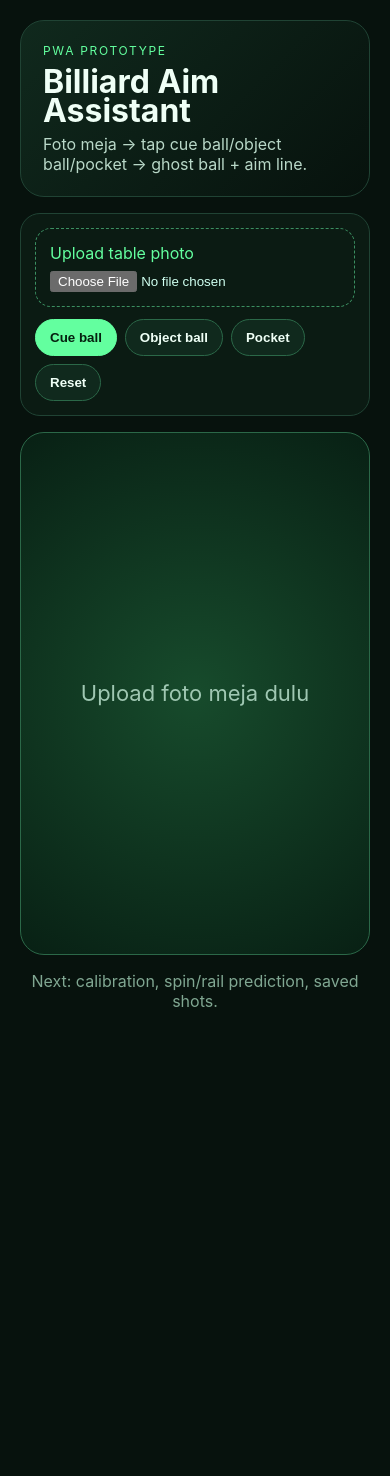
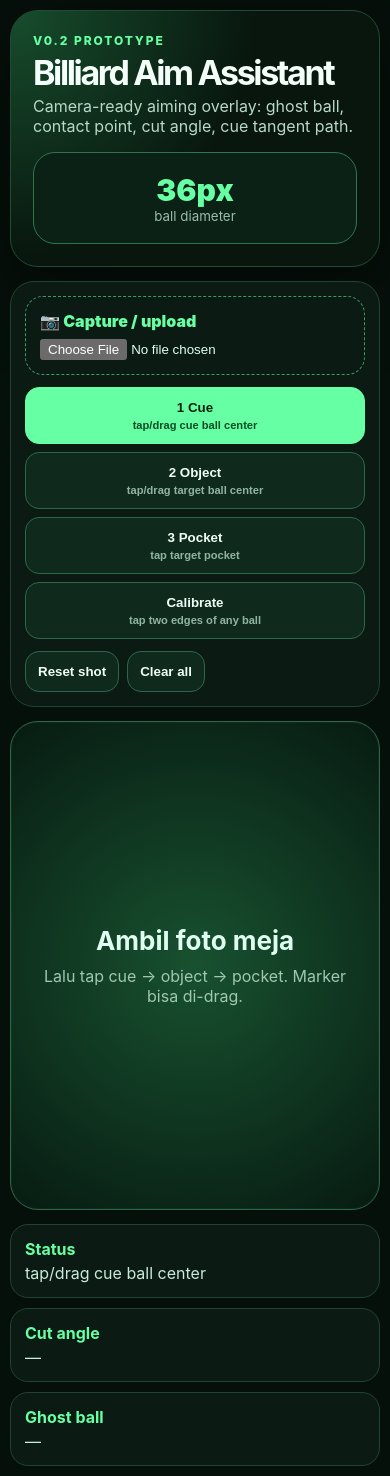
Before and after one commit to ryan-prayoga/billiard-aim-assistant, a React (Vite) app: page / in a window 390 px wide. Before the commit the page ends 1051 px from the top, so only its background shows below. Built offline with nearby package versions, Linux system fonts and the light colour scheme.

Commit message:
Improve shot planning UX and geometry

```diff
--- a/src/App.css
+++ b/src/App.css
@@ -1,25 +1,43 @@
-:root { color-scheme: dark; font-family: Inter, system-ui, sans-serif; }
+:root { color-scheme: dark; font-family: Inter, ui-sans-serif, system-ui, -apple-system, Segoe UI, sans-serif; }
 * { box-sizing: border-box; }
-body { margin: 0; background: #07120d; color: #effff6; }
-.app { min-height: 100vh; padding: 20px; display: grid; gap: 16px; max-width: 960px; margin: 0 auto; }
-header { padding: 22px; border: 1px solid #204334; border-radius: 24px; background: linear-gradient(135deg, #10291d, #07120d); }
-h1 { margin: 0 0 8px; font-size: clamp(32px, 7vw, 64px); line-height: .9; }
-p { color: #b9d8c8; margin: 0; }
-.eyebrow { color: #63ff9f; text-transform: uppercase; letter-spacing: .14em; font-size: 12px; margin-bottom: 10px; }
-.panel { display: grid; gap: 12px; padding: 14px; border: 1px solid #204334; border-radius: 20px; background: #0b1b13; }
-.upload { display: grid; gap: 8px; padding: 14px; border: 1px dashed #3b8f61; border-radius: 16px; color: #63ff9f; cursor: pointer; }
-.upload input { color: #cffff0; }
-.steps { display: flex; gap: 8px; flex-wrap: wrap; }
-button { border: 1px solid #2b6848; background: #10291d; color: #effff6; padding: 10px 14px; border-radius: 999px; font-weight: 700; }
-button.active { background: #63ff9f; color: #05200f; border-color: #63ff9f; }
-.table { position: relative; min-height: 62vh; overflow: hidden; border: 1px solid #2b6848; border-radius: 24px; background: radial-gradient(circle, #174b2c, #082014); touch-action: manipulation; }
-.table img { width: 100%; height: 100%; min-height: 62vh; object-fit: contain; display: block; }
-.placeholder { position: absolute; inset: 0; display: grid; place-items: center; color: #9fc7b2; font-size: 22px; }
+body { margin: 0; background: #06100b; color: #f3fff8; }
+button, label { -webkit-tap-highlight-color: transparent; }
+.app { min-height: 100vh; max-width: 1100px; margin: 0 auto; padding: 16px; display: grid; gap: 14px; }
+.hero { display: flex; justify-content: space-between; gap: 16px; align-items: stretch; padding: 22px; border: 1px solid #214b35; border-radius: 28px; background: radial-gradient(circle at top left, #174d2d, #08160e 55%); box-shadow: 0 20px 80px #0008; }
+h1 { margin: 0 0 8px; font-size: clamp(34px, 7vw, 72px); line-height: .88; letter-spacing: -0.07em; }
+p { margin: 0; color: #b9d8c8; }
+.eyebrow { color: #67ffa4; text-transform: uppercase; letter-spacing: .16em; font-size: 12px; font-weight: 800; margin-bottom: 10px; }
+.metric { min-width: 132px; border: 1px solid #2f7650; border-radius: 22px; display: grid; place-content: center; text-align: center; background: #0b2116; }
+.metric span { font-size: 30px; font-weight: 900; color: #67ffa4; }
+.metric small { color: #98bda8; }
+.toolbar { display: grid; gap: 12px; padding: 14px; border: 1px solid #204334; border-radius: 24px; background: #0b1b13; }
+.capture { border: 1px dashed #3d9b66; border-radius: 18px; padding: 14px; color: #67ffa4; font-weight: 900; cursor: pointer; display: grid; gap: 8px; }
+.capture input { color: #dffff0; }
+.toolgrid { display: grid; grid-template-columns: repeat(4, 1fr); gap: 8px; }
+button { border: 1px solid #2b6848; background: #10291d; color: #effff6; border-radius: 18px; padding: 12px; font-weight: 800; cursor: pointer; }
+button small { display: block; margin-top: 4px; color: #8fb5a0; font-weight: 600; }
+button.active { background: #67ffa4; color: #05200f; border-color: #67ffa4; }
+button.active small { color: #0b4d26; }
+.actions { display: flex; gap: 8px; flex-wrap: wrap; }
+.stage { position: relative; min-height: 64vh; overflow: hidden; border: 1px solid #2b6848; border-radius: 28px; background: radial-gradient(circle, #185130, #071b11); touch-action: none; box-shadow: inset 0 0 0 1px #ffffff08; }
+.stage img { width: 100%; height: 100%; min-height: 64vh; object-fit: contain; display: block; user-select: none; pointer-events: none; }
+.empty { position: absolute; inset: 0; display: grid; place-content: center; gap: 10px; text-align: center; color: #9fc7b2; padding: 28px; }
+.empty b { font-size: clamp(26px, 6vw, 54px); color: #dffff0; }
 .overlay { position: absolute; inset: 0; width: 100%; height: 100%; pointer-events: none; }
-.cue { fill: rgba(255,255,255,.38); stroke: white; stroke-width: 3; }
-.object { fill: rgba(255,199,64,.38); stroke: #ffc740; stroke-width: 3; }
-.pocket { fill: rgba(255,74,74,.5); stroke: #ff4a4a; stroke-width: 3; }
-.ghost { fill: rgba(99,255,159,.2); stroke: #63ff9f; stroke-width: 3; stroke-dasharray: 6 6; }
-.aimLine { stroke: #63ff9f; stroke-width: 4; stroke-linecap: round; }
-.objectLine { stroke: #ffc740; stroke-width: 3; stroke-linecap: round; stroke-dasharray: 10 8; }
-footer { color: #80a792; text-align: center; padding-bottom: 20px; }
+.marker { position: absolute; translate: -50% -50%; display: grid; place-items: center; border-radius: 50%; padding: 0; font-size: 13px; z-index: 4; box-shadow: 0 8px 28px #000b; touch-action: none; }
+.marker.cue { background: #ffffff44; border: 3px solid #fff; color: #fff; }
+.marker.object { background: #ffc74055; border: 3px solid #ffc740; color: #fff1b8; }
+.marker.pocket { background: #ff4a4a66; border: 3px solid #ff4a4a; color: #fff; }
+.marker.calA, .marker.calB { width: 18px !important; height: 18px !important; background: #4aa3ff; border: 3px solid #bfe0ff; }
+.ghost { fill: rgba(103,255,164,.17); stroke: #67ffa4; stroke-width: 4; stroke-dasharray: 7 7; filter: drop-shadow(0 0 12px #67ffa488); }
+.aimLine { stroke: #67ffa4; stroke-width: 5; stroke-linecap: round; filter: drop-shadow(0 0 8px #67ffa4aa); }
+.objectLine { stroke: #ffc740; stroke-width: 4; stroke-linecap: round; stroke-dasharray: 12 8; }
+.tangent { stroke: #7ad7ff; stroke-width: 3; stroke-linecap: round; stroke-dasharray: 5 7; }
+.contact { fill: #ff4af3; stroke: #fff; stroke-width: 2; }
+.calLine { stroke: #4aa3ff; stroke-width: 3; stroke-linecap: round; }
+.readout { display: grid; grid-template-columns: repeat(3, 1fr); gap: 10px; }
+.readout div { border: 1px solid #204334; border-radius: 18px; background: #0b1b13; padding: 14px; display: grid; gap: 4px; }
+.readout b { color: #67ffa4; }
+.readout span { color: #c9ead8; }
+@media (max-width: 760px) { .hero { flex-direction: column; } .metric { min-height: 92px; } .toolgrid, .readout { grid-template-columns: 1fr 1fr; } .stage, .stage img { min-height: 58vh; } }
+@media (max-width: 480px) { .app { padding: 10px; } .toolgrid, .readout { grid-template-columns: 1fr; } button { border-radius: 14px; } }
--- a/src/App.tsx
+++ b/src/App.tsx
@@ -1,92 +1,124 @@
-import { useMemo, useState } from 'react'
-import type { ChangeEvent } from 'react'
+import { useEffect, useMemo, useRef, useState } from 'react'
+import type { ChangeEvent, PointerEvent } from 'react'
 import './App.css'
 
 type Point = { x: number; y: number }
-type Step = 'cue' | 'object' | 'pocket'
+type Tool = 'cue' | 'object' | 'pocket' | 'calibrate'
+type MarkerKey = 'cue' | 'object' | 'pocket' | 'calA' | 'calB'
 
-const steps: { key: Step; label: string }[] = [
-  { key: 'cue', label: 'Cue ball' },
-  { key: 'object', label: 'Object ball' },
-  { key: 'pocket', label: 'Pocket' },
+const tools: { key: Tool; label: string; hint: string }[] = [
+  { key: 'cue', label: '1 Cue', hint: 'tap/drag cue ball center' },
+  { key: 'object', label: '2 Object', hint: 'tap/drag target ball center' },
+  { key: 'pocket', label: '3 Pocket', hint: 'tap target pocket' },
+  { key: 'calibrate', label: 'Calibrate', hint: 'tap two edges of any ball' },
 ]
-
-const BALL_RADIUS = 18
-
-function dist(a: Point, b: Point) {
-  return Math.hypot(a.x - b.x, a.y - b.y)
-}
-
-function norm(from: Point, to: Point) {
+const markerOrder: MarkerKey[] = ['cue', 'object', 'pocket', 'calA', 'calB']
+const defaultRadius = 18
+const clamp = (n: number, min: number, max: number) => Math.max(min, Math.min(max, n))
+const dist = (a: Point, b: Point) => Math.hypot(a.x - b.x, a.y - b.y)
+const unit = (from: Point, to: Point) => {
   const d = dist(from, to) || 1
   return { x: (to.x - from.x) / d, y: (to.y - from.y) / d }
 }
+const add = (p: Point, v: Point, m = 1) => ({ x: p.x + v.x * m, y: p.y + v.y * m })
 
 function App() {
-  const [image, setImage] = useState<string>('')
+  const [image, setImage] = useState('')
+  const [tool, setTool] = useState<Tool>('cue')
   const [cue, setCue] = useState<Point | null>(null)
   const [object, setObject] = useState<Point | null>(null)
   const [pocket, setPocket] = useState<Point | null>(null)
-  const [active, setActive] = useState<Step>('cue')
+  const [calA, setCalA] = useState<Point | null>(null)
+  const [calB, setCalB] = useState<Point | null>(null)
+  const [dragging, setDragging] = useState<MarkerKey | null>(null)
+  const stageRef = useRef<HTMLDivElement>(null)
 
-  const ghost = useMemo(() => {
+  const ballRadius = useMemo(() => calA && calB ? clamp(dist(calA, calB) / 2, 8, 90) : defaultRadius, [calA, calB])
+  const geometry = useMemo(() => {
     if (!object || !pocket) return null
-    const u = norm(object, pocket)
-    return { x: object.x - u.x * BALL_RADIUS * 2, y: object.y - u.y * BALL_RADIUS * 2 }
-  }, [object, pocket])
+    const objToPocket = unit(object, pocket)
+    const ghost = add(object, objToPocket, -ballRadius * 2)
+    const contact = add(object, objToPocket, -ballRadius)
+    const tangent = { x: -objToPocket.y, y: objToPocket.x }
+    const tangentA = add(object, tangent, ballRadius * 2.4)
+    const tangentB = add(object, tangent, -ballRadius * 2.4)
+    const cueToGhost = cue ? unit(cue, ghost) : null
+    const cut = cue && cueToGhost ? Math.acos(clamp(cueToGhost.x * objToPocket.x + cueToGhost.y * objToPocket.y, -1, 1)) * 180 / Math.PI : null
+    return { ghost, contact, tangentA, tangentB, cut }
+  }, [cue, object, pocket, ballRadius])
 
+  useEffect(() => {
+    const move = (e: globalThis.PointerEvent) => {
+      if (!dragging || !stageRef.current) return
+      const r = stageRef.current.getBoundingClientRect()
+      place(dragging, { x: e.clientX - r.left, y: e.clientY - r.top })
+    }
+    const up = () => setDragging(null)
+    window.addEventListener('pointermove', move)
+    window.addEventListener('pointerup', up)
+    return () => { window.removeEventListener('pointermove', move); window.removeEventListener('pointerup', up) }
+  }, [dragging])
+
+  const place = (key: MarkerKey, p: Point) => {
+    if (key === 'cue') setCue(p)
+    if (key === 'object') setObject(p)
+    if (key === 'pocket') setPocket(p)
+    if (key === 'calA') setCalA(p)
+    if (key === 'calB') setCalB(p)
+  }
+  const pointFromEvent = (e: PointerEvent<HTMLDivElement>) => {
+    const r = e.currentTarget.getBoundingClientRect()
+    return { x: e.clientX - r.left, y: e.clientY - r.top }
+  }
+  const handleStageTap = (e: PointerEvent<HTMLDivElement>) => {
+    if ((e.target as HTMLElement).dataset.marker) return
+    const p = pointFromEvent(e)
+    if (tool === 'calibrate') {
+      if (!calA || (calA && calB)) { setCalA(p); setCalB(null) } else setCalB(p)
+      return
+    }
+    place(tool, p)
+    if (tool === 'cue') setTool('object')
+    if (tool === 'object') setTool('pocket')
+  }
   const handleImage = (e: ChangeEvent<HTMLInputElement>) => {
     const file = e.target.files?.[0]
-    if (!file) return
-    setImage(URL.createObjectURL(file))
+    if (file) setImage(URL.createObjectURL(file))
   }
+  const resetShot = () => { setCue(null); setObject(null); setPocket(null); setTool('cue') }
+  const resetAll = () => { resetShot(); setCalA(null); setCalB(null); setImage('') }
 
-  const handleTap = (e: React.MouseEvent<HTMLDivElement>) => {
-    const rect = e.currentTarget.getBoundingClientRect()
-    const p = { x: e.clientX - rect.left, y: e.clientY - rect.top }
-    if (active === 'cue') setCue(p)
-    if (active === 'object') setObject(p)
-    if (active === 'pocket') setPocket(p)
-    const idx = steps.findIndex((s) => s.key === active)
-    setActive(steps[Math.min(idx + 1, steps.length - 1)].key)
-  }
-
-  const reset = () => {
-    setCue(null); setObject(null); setPocket(null); setActive('cue')
-  }
+  const markers: Record<MarkerKey, Point | null> = { cue, object, pocket, calA, calB }
 
   return (
     <main className="app">
-      <header>
-        <p className="eyebrow">PWA prototype</p>
-        <h1>Billiard Aim Assistant</h1>
-        <p>Foto meja → tap cue ball/object ball/pocket → ghost ball + aim line.</p>
+      <header className="hero">
+        <div><p className="eyebrow">v0.2 prototype</p><h1>Billiard Aim Assistant</h1><p>Camera-ready aiming overlay: ghost ball, contact point, cut angle, cue tangent path.</p></div>
+        <div className="metric"><span>{Math.round(ballRadius * 2)}px</span><small>ball diameter</small></div>
       </header>
 
-      <section className="panel">
-        <label className="upload">
-          Upload table photo
-          <input type="file" accept="image/*" capture="environment" onChange={handleImage} />
-        </label>
-        <div className="steps">
-          {steps.map((s) => <button key={s.key} className={active === s.key ? 'active' : ''} onClick={() => setActive(s.key)}>{s.label}</button>)}
-          <button onClick={reset}>Reset</button>
-        </div>
+      <section className="toolbar">
+        <label className="capture">📷 Capture / upload<input type="file" accept="image/*" capture="environment" onChange={handleImage} /></label>
+        <div className="toolgrid">{tools.map(t => <button key={t.key} className={tool === t.key ? 'active' : ''} onClick={() => setTool(t.key)}><b>{t.label}</b><small>{t.hint}</small></button>)}</div>
+        <div className="actions"><button onClick={resetShot}>Reset shot</button><button onClick={resetAll}>Clear all</button></div>
       </section>
 
-      <section className="table" onClick={handleTap}>
-        {image ? <img src={image} alt="Pool table" /> : <div className="placeholder">Upload foto meja dulu</div>}
+      <section className="stage" ref={stageRef} onPointerDown={handleStageTap}>
+        {image ? <img src={image} alt="Pool table" /> : <div className="empty"><b>Ambil foto meja</b><span>Lalu tap cue → object → pocket. Marker bisa di-drag.</span></div>}
         <svg className="overlay">
-          {cue && <circle cx={cue.x} cy={cue.y} r={BALL_RADIUS} className="cue" />}
-          {object && <circle cx={object.x} cy={object.y} r={BALL_RADIUS} className="object" />}
-          {pocket && <circle cx={pocket.x} cy={pocket.y} r={12} className="pocket" />}
           {object && pocket && <line x1={object.x} y1={object.y} x2={pocket.x} y2={pocket.y} className="objectLine" />}
-          {cue && ghost && <line x1={cue.x} y1={cue.y} x2={ghost.x} y2={ghost.y} className="aimLine" />}
-          {ghost && <circle cx={ghost.x} cy={ghost.y} r={BALL_RADIUS} className="ghost" />}
+          {cue && geometry?.ghost && <line x1={cue.x} y1={cue.y} x2={geometry.ghost.x} y2={geometry.ghost.y} className="aimLine" />}
+          {geometry && <><circle cx={geometry.ghost.x} cy={geometry.ghost.y} r={ballRadius} className="ghost" /><circle cx={geometry.contact.x} cy={geometry.contact.y} r="5" className="contact" /><line x1={geometry.tangentA.x} y1={geometry.tangentA.y} x2={geometry.tangentB.x} y2={geometry.tangentB.y} className="tangent" /></>}
+          {calA && calB && <line x1={calA.x} y1={calA.y} x2={calB.x} y2={calB.y} className="calLine" />}
         </svg>
+        {markerOrder.map(k => markers[k] && <button key={k} data-marker={k} className={`marker ${k}`} style={{ left: markers[k]!.x, top: markers[k]!.y, width: k === 'pocket' ? 26 : ballRadius * 2, height: k === 'pocket' ? 26 : ballRadius * 2 }} onPointerDown={(e) => { e.stopPropagation(); setDragging(k) }}>{k === 'cue' ? 'C' : k === 'object' ? 'O' : k === 'pocket' ? 'P' : ''}</button>)}
       </section>
 
-      <footer>Next: calibration, spin/rail prediction, saved shots.</footer>
+      <section className="readout">
+        <div><b>Status</b><span>{cue && object && pocket ? 'Shot ready' : tools.find(t => t.key === tool)?.hint}</span></div>
+        <div><b>Cut angle</b><span>{geometry?.cut ? `${geometry.cut.toFixed(1)}°` : '—'}</span></div>
+        <div><b>Ghost ball</b><span>{geometry ? `${Math.round(geometry.ghost.x)}, ${Math.round(geometry.ghost.y)}` : '—'}</span></div>
+      </section>
     </main>
   )
 }
```
